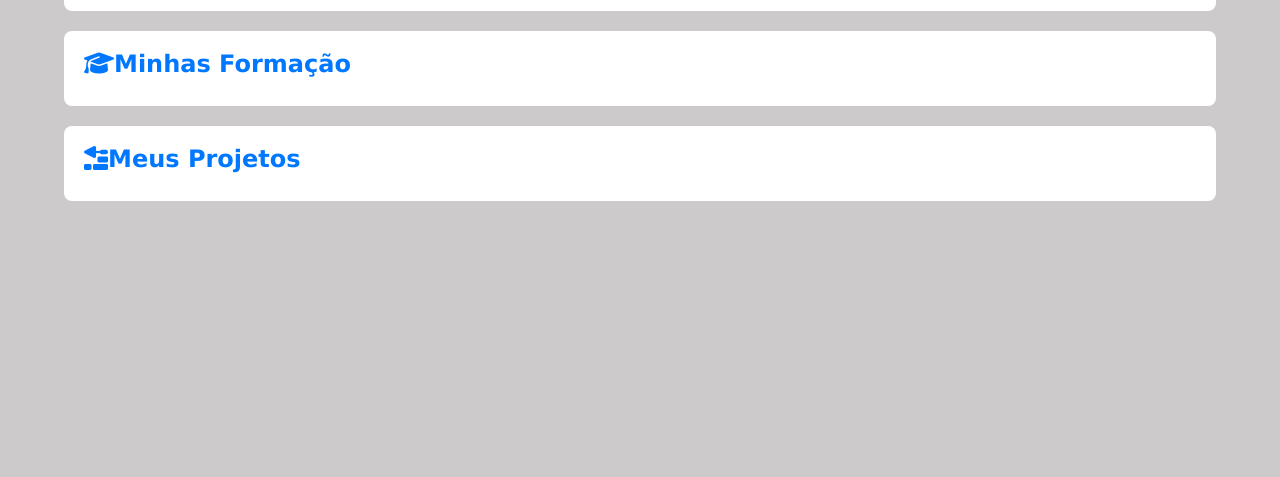
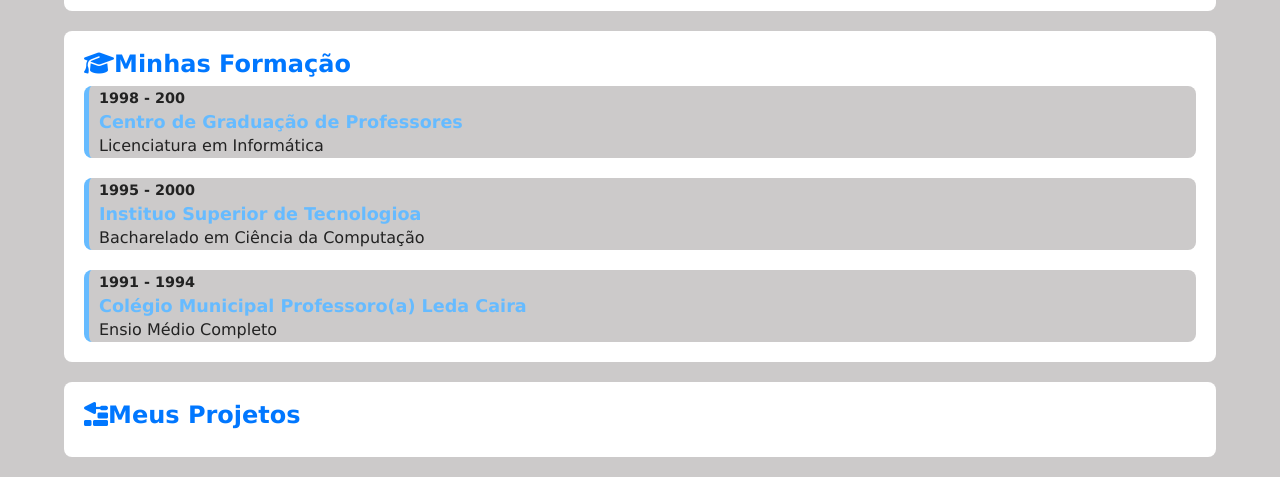
Before and after one commit to AndersonBR01/projeto-portifolio, a plain HTML site: page index.html in a window 1280 px wide. Shown: the part 1409-1886 px from the top of the page. Before the commit the page ends 1630 px from the top, so only its background shows below. Drawn offline with Linux system fonts and the light colour scheme.

Commit message:
área de formação

```diff
--- a/estilos/style.css
+++ b/estilos/style.css
@@ -179,6 +179,37 @@ article h2 {
   border-radius: 4px;
 }
 
+#formacao-container {
+  display: flex;
+  flex-direction: column-reverse;
+  gap: 20px;
+}
+
+#formacao-container .curso{
+  background-color: var(--fundo-principal);
+  border-radius: 8px;
+  border-left: 5px solid var(--destaque-inverso);
+  padding-left: 10px;
+  transition: border-width 0.5s, border-color 0.5s ;
+}
+
+#formacao-container .curso:hover {
+  border-left-width: 10px;
+  cursor: pointer;
+  border-color: var(--destaque);
+}
+
+#formacao-container .periodo {
+  font-size: 0.9em;
+  font-weight: bold;
+  color: var(--texto);
+}
+
+#formacao-container .instituicao {
+  font-size: 1.1em;
+  color: var(--destaque-inverso);
+}
+
 @media screen and (min-width: 768px) {
   #skill-contanier {
     grid-template-columns: 1fr 1fr;
--- a/index.html
+++ b/index.html
@@ -119,6 +119,28 @@
 
             <article id="formacao">
                 <h2><i class="fa-solid fa-graduation-cap"></i>Minhas Formação</h2>
+
+                <div id="formacao-container">
+                    <div class="curso">
+                        <p class="periodo">1991 - 1994</p>
+                        <h3 class="instituicao">Colégio Municipal Professoro(a) Leda Caira</h3>
+                        <p class="titulacao"> Ensio Médio Completo</p>
+                    </div>
+
+                    <div class="curso">
+                        <p class="periodo">1995 - 2000</p>
+                        <h3 class="instituicao">Instituo Superior de Tecnologioa</h3>
+                        <p class="titulacao"> Bacharelado em Ciência da Computação</p>
+                    </div>
+
+                    <div class="curso">
+                        <p class="periodo">1998 - 200</p>
+                        <h3 class="instituicao">Centro de Graduação de Professores</h3>
+                        <p class="titulacao"> Licenciatura em Informática</p>
+                    </div>
+
+                </div>
+
             </article> <!-- fim article#formacao -->
 
             <article id="projeto">
```
